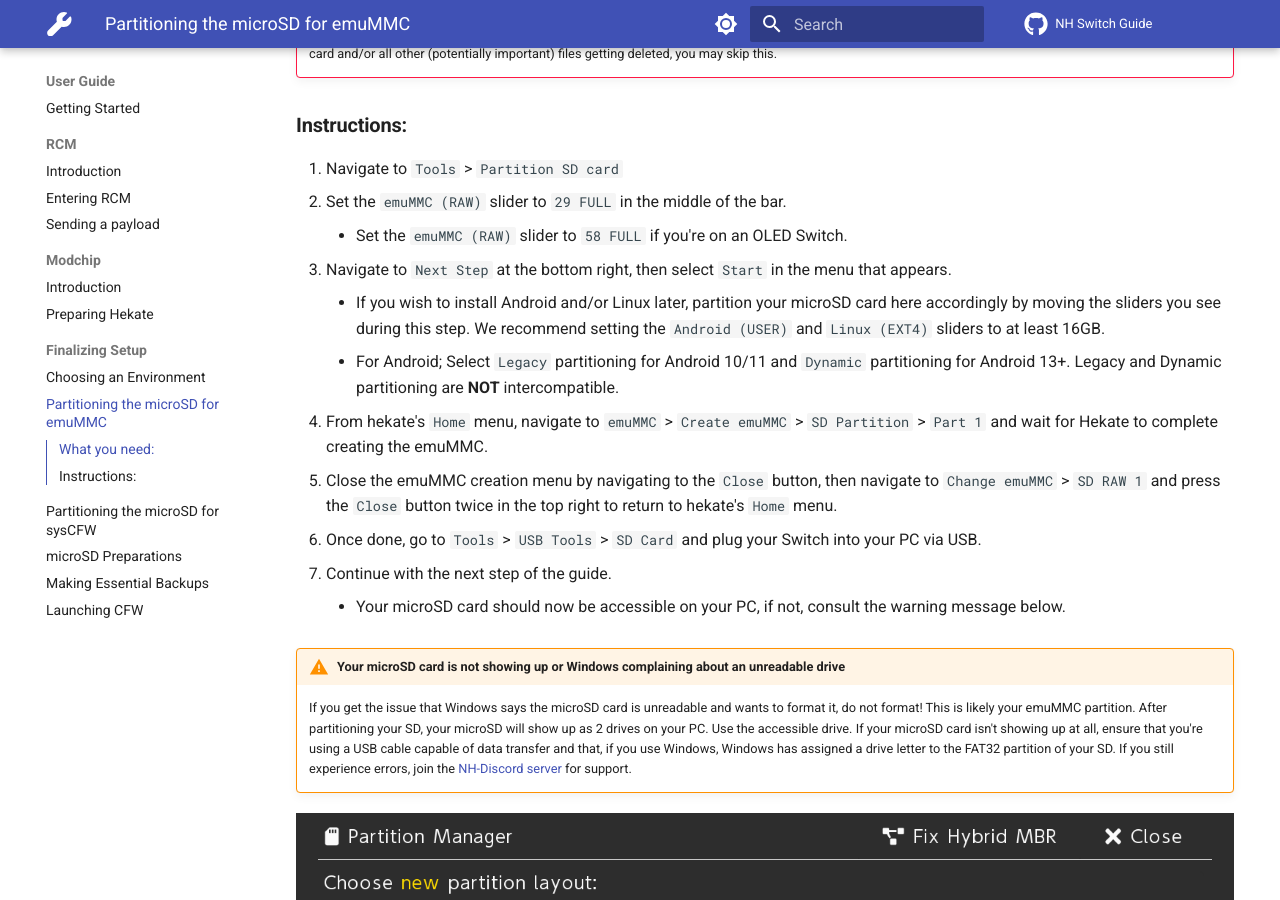
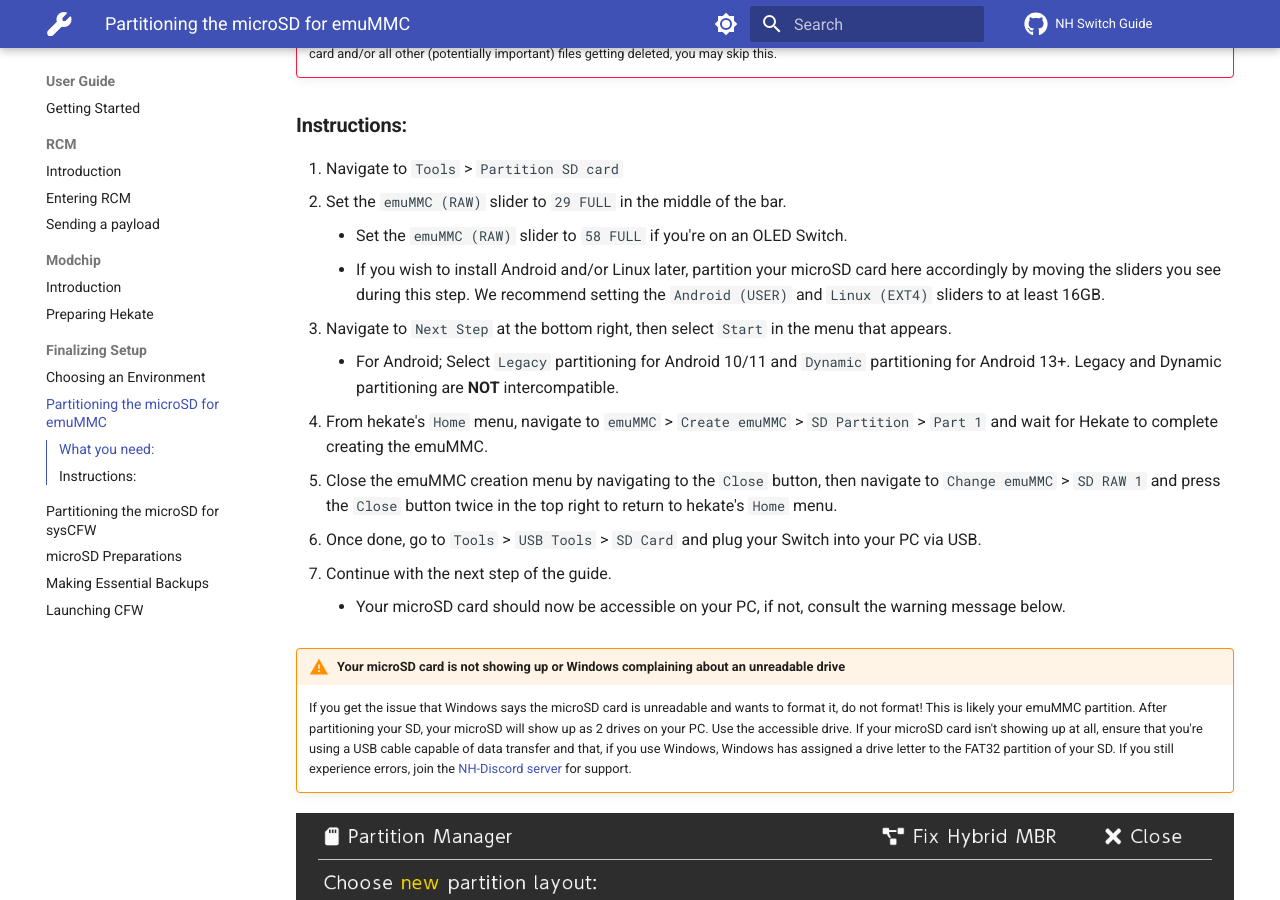
Before and after one commit to nh-server/switch-guide, an MkDocs documentation site: the page built from docs/user_guide/all/partitioning_sd.md, in a window 1280 px wide and 900 px high, scrolled down 366 px. Built offline with MkDocs 1.6.1 and Material for MkDocs 9.7.7, drawn with Linux system fonts in a browser that asks for light colours; comment, search, counter and statistics services are not loaded.

```diff
--- a/docs/user_guide/all/partitioning_sd.md
+++ b/docs/user_guide/all/partitioning_sd.md
@@ -12,8 +12,8 @@
 1. Navigate to `Tools` > `Partition SD card`
 2. Set the `emuMMC (RAW)` slider to `29 FULL` in the middle of the bar.
     - Set the `emuMMC (RAW)` slider to `58 FULL` if you're on an OLED Switch.
+    - If you wish to install Android and/or Linux later, partition your microSD card here accordingly by moving the sliders you see during this step. We recommend setting the `Android (USER)` and `Linux (EXT4)` sliders to at least 16GB.
 3. Navigate to `Next Step` at the bottom right, then select `Start` in the menu that appears.
-    - If you wish to install Android and/or Linux later, partition your microSD card here accordingly by moving the sliders you see during this step. We recommend setting the `Android (USER)` and `Linux (EXT4)` sliders to at least 16GB.
     - For Android; Select `Legacy` partitioning for Android 10/11 and `Dynamic` partitioning for Android 13+. Legacy and Dynamic partitioning are **NOT** intercompatible.
 4. From hekate's `Home` menu, navigate to `emuMMC` > `Create emuMMC` > `SD Partition` > `Part 1` and wait for Hekate to complete creating the emuMMC.
 5. Close the emuMMC creation menu by navigating to the `Close` button, then navigate to `Change emuMMC` > `SD RAW 1` and press the `Close` button twice in the top right to return to hekate's `Home` menu.
```
